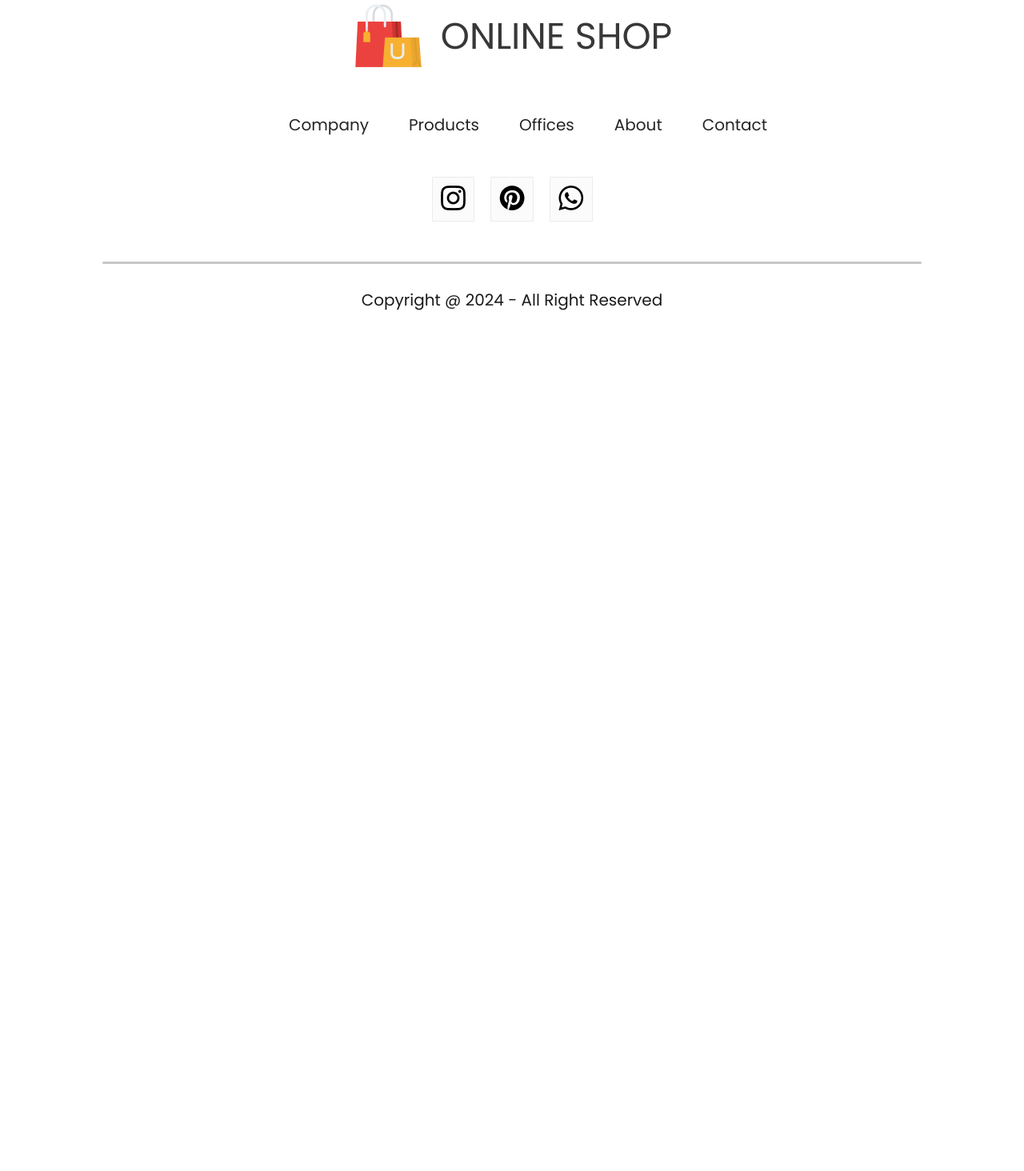
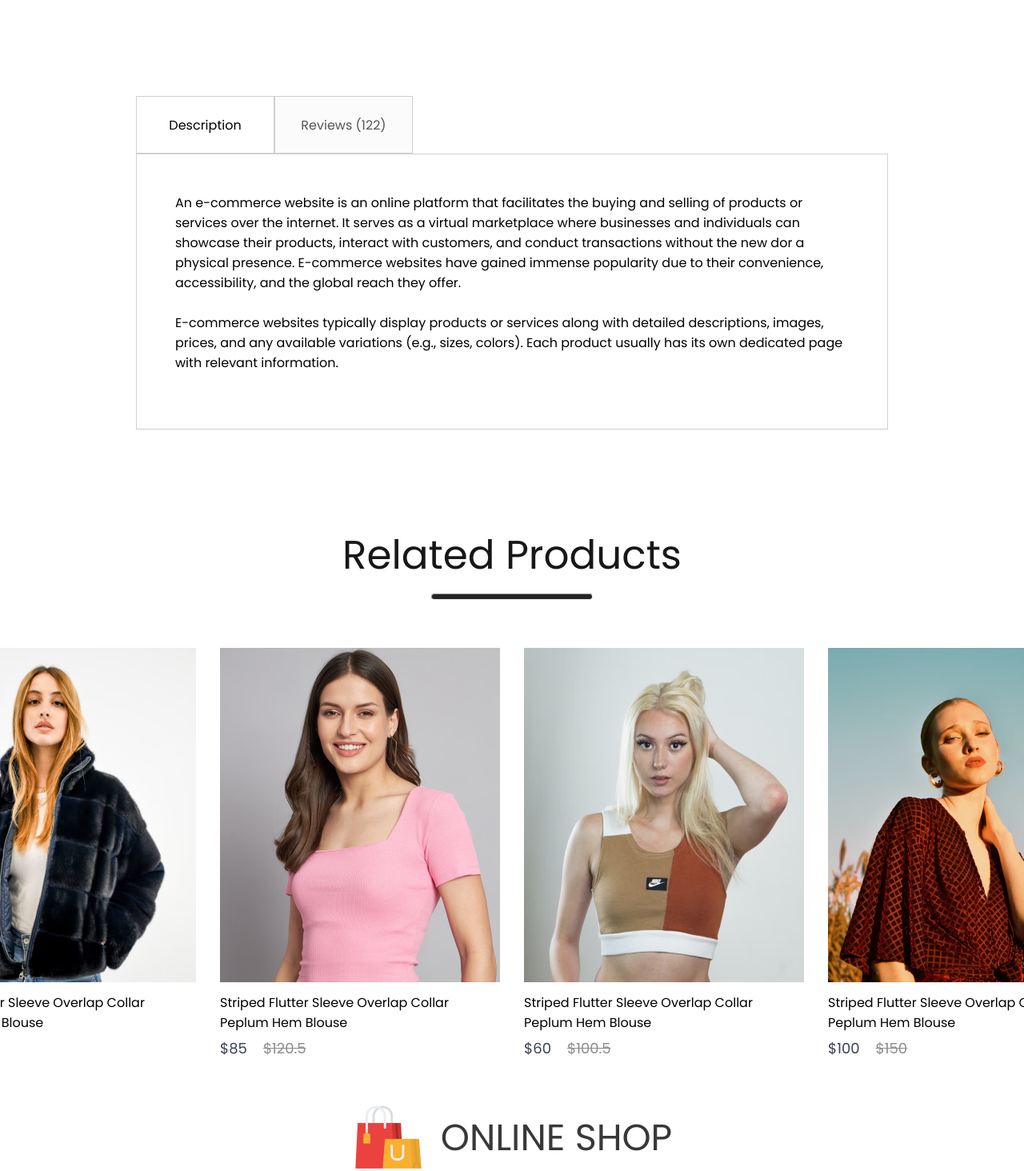
Before and after one commit to evgenii-landau/pet-online-shop, a React (Vite) app: page /product/1 in a window 1280 px wide. Shown: the part 1086-2550 px from the top of the page at 80% size. Before the commit the page ends 1506 px from the top, so only its background shows below. Built offline with nearby package versions, Linux system fonts and the light colour scheme.

Commit message:
related-products component

```diff
--- /dev/null
+++ b/src/Components/DescriptionBox/DescriptionBox.jsx
@@ -0,0 +1,27 @@
+import styles from './DescriptionBox.module.scss'
+
+
+export const DescriptionBox = () => {
+	return (
+		<div className={styles.descriptionBox}>
+			<div className={styles.navigator}>
+				<div className={styles.navBox}>Description</div>
+				<div className={`${styles.navBox} ${styles.fade}`}>Reviews (122)</div>
+			</div>
+			<div className={styles.description}>
+				<p>
+					An e-commerce website is an online platform that facilitates the buying and selling of products or services
+					over the internet. It serves as a virtual marketplace where businesses and individuals can showcase their
+					products, interact with customers, and conduct transactions without the new dor a physical presence.
+					E-commerce websites have gained immense popularity due to their convenience, accessibility, and the global
+					reach they offer.
+				</p>
+				<p>
+					E-commerce websites typically display products or services along with detailed descriptions, images, prices,
+					and any available variations (e.g., sizes, colors). Each product usually has its own dedicated page with
+					relevant information.
+				</p>
+			</div>
+		</div>
+	)
+}
--- /dev/null
+++ b/src/Components/DescriptionBox/DescriptionBox.module.scss
@@ -0,0 +1,32 @@
+.descriptionBox {
+  margin: 120px 170px;
+}
+
+.navigator {
+  display: flex;
+}
+
+.navBox {
+  display: flex;
+  align-items: center;
+  justify-content: center;
+  font-size: 16px;
+  font-weight: 600;
+  width: 171px;
+  height: 70px;
+  border: 1px solid #d0d0d0;
+}
+
+.navBox.fade {
+  background: #FBFBFB;
+  color: #555;
+}
+
+.description {
+  display: flex;
+  flex-direction: column;
+  gap: 25px;
+  border: 1px solid #d0d0d0;
+  padding: 48px;
+  padding-bottom: 70px;
+}
--- /dev/null
+++ b/src/Components/RelatedProducts/RelatedProducts.jsx
@@ -0,0 +1,18 @@
+import styles from './RelatedProducts.module.scss'
+import data from "../assets/data.js";
+import {Item} from "../Items/Item.jsx";
+
+
+export const RelatedProducts = () => {
+	return (
+		<div className={styles.relatedProduct}>
+			<h1>Related Products</h1>
+			<hr/>
+			<div className={styles.item}>
+				{data.map((item, i) => (
+					<Item key={i} id={item.id} name={item.name} img={item.image} new_price={item.new_price} old_price={item.old_price}/>
+				))}
+			</div>
+		</div>
+	)
+}
--- /dev/null
+++ b/src/Components/RelatedProducts/RelatedProducts.module.scss
@@ -0,0 +1,26 @@
+.relatedProduct {
+  display: flex;
+  flex-direction: column;
+  align-items: center;
+  gap: 10px;
+  height: 90vh;
+}
+
+.relatedProduct h1 {
+  color: #171717;
+  font-size: 50px;
+  font-weight: 600;
+}
+
+.relatedProduct hr {
+  width: 200px;
+  height: 6px;
+  border-radius: 10px;
+  background: #252525;
+}
+
+.item {
+  margin-top: 50px;
+  display: flex;
+  gap: 30px;
+}
--- a/src/Pages/Product.jsx
+++ b/src/Pages/Product.jsx
@@ -3,6 +3,8 @@ import {ShopContext} from "../Context/ShopContext.jsx";
 import {useParams} from "react-router-dom";
 import {Breadcrumb} from "../Components/Breadcrumbs/Breadcrumb.jsx";
 import {ProductDisplay} from "../Components/ProductDisplay/ProductDisplay.jsx";
+import {DescriptionBox} from "../Components/DescriptionBox/DescriptionBox.jsx";
+import {RelatedProducts} from "../Components/RelatedProducts/RelatedProducts.jsx";
 
 export const Product = () => {
 	const {all_product} = React.useContext(ShopContext)
@@ -13,6 +15,8 @@ export const Product = () => {
 		<div>
 			<Breadcrumb product={product}/>
 			<ProductDisplay product={product}/>
+			<DescriptionBox/>
+			<RelatedProducts/>
 		</div>
 	)
 }
```
